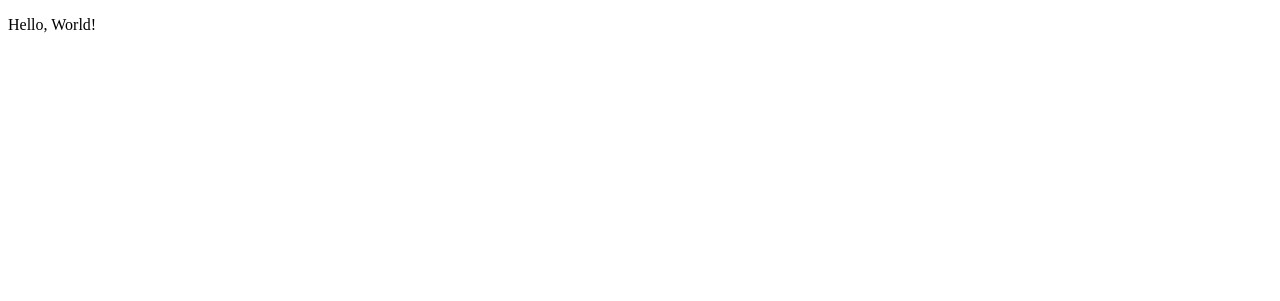
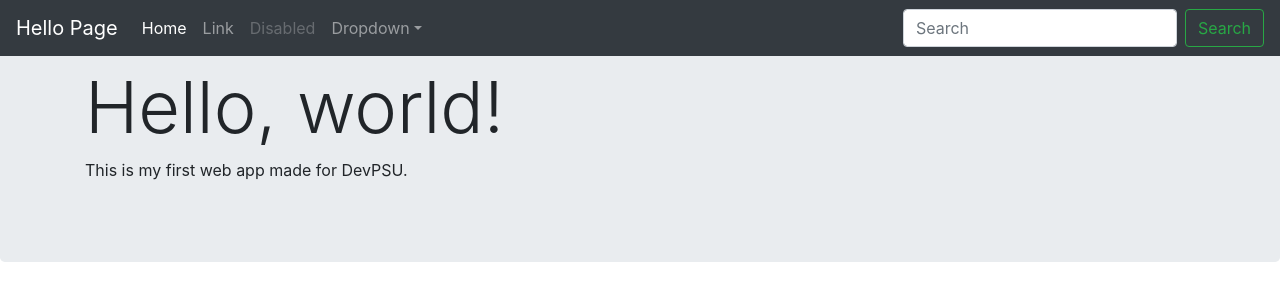
Before and after one commit to jerellaquino/devProject, a Flask app: page / in a window 1280 px wide. Before the commit the part shown is almost empty. Shown: the top 301 px of the page. Run offline with Flask 2, Linux system fonts and the light colour scheme.

Commit message:
touched up landing page with nicer design

```diff
--- a/templates/index.html
+++ b/templates/index.html
@@ -2,9 +2,66 @@
 
 <html>
     <head>
+        <meta charset="utf-8">
+            <meta name="viewport" content="width=device-width, initial-scale=1,
+        shrink-to-fit=no">
+            <!-- Bootstrap CSS --> <link rel="stylesheet"
+        href="https://cdn.jsdelivr.net/npm/bootstrap@4.5.3/dist/css/bootstrap.min.css"
+        integrity="sha384TX8t27EcRE3e/ihU7zmQxVncDAy5uIKz4rEkgIXeMed4M0jlfIDPvg6uq
+        KI2xXr2" crossorigin="anonymous">
+
         <title>Hello Page</title>
     </head>
     <body>
-        <p>Hello, World!</p>
+        <nav class="navbar navbar-expand-md navbar-dark fixed-top bg-dark">
+            <a class="navbar-brand" href="#">Hello Page</a>
+            <button class="navbar-toggler" type="button" data-toggle="collapse" data-target="#navbarsExampleDefault" aria-controls="navbarsExampleDefault" aria-expanded="false" aria-label="Toggle navigation">
+              <span class="navbar-toggler-icon"></span>
+            </button>
+
+            <div class="collapse navbar-collapse" id="navbarsExampleDefault">
+              <ul class="navbar-nav mr-auto">
+                <li class="nav-item active">
+                  <a class="nav-link" href="#">Home <span class="sr-only">(current)</span></a>
+                </li>
+                <li class="nav-item">
+                  <a class="nav-link" href="#">Link</a>
+                </li>
+                <li class="nav-item">
+                  <a class="nav-link disabled" href="#" tabindex="-1" aria-disabled="true">Disabled</a>
+                </li>
+                <li class="nav-item dropdown">
+                  <a class="nav-link dropdown-toggle" href="#" id="dropdown01" data-toggle="dropdown" aria-haspopup="true" aria-expanded="false">Dropdown</a>
+                  <div class="dropdown-menu" aria-labelledby="dropdown01">
+                    <a class="dropdown-item" href="#">Action</a>
+                    <a class="dropdown-item" href="#">Another action</a>
+                    <a class="dropdown-item" href="#">Something else here</a>
+                  </div>
+                </li>
+              </ul>
+              <form class="form-inline my-2 my-lg-0">
+                <input class="form-control mr-sm-2" type="text" placeholder="Search" aria-label="Search">
+                <button class="btn btn-outline-success my-2 my-sm-0" type="submit">Search</button>
+              </form>
+            </div>
+          </nav>
+
+          <main role="main">
+
+            <!-- Main jumbotron for a primary marketing message or call to action -->
+            <div class="jumbotron">
+              <div class="container">
+                <h1 class="display-3">Hello, world!</h1>
+                <p>This is my first web app made for DevPSU.</p>
+              </div>
+            </div>
+
+        <script src="https://code.jquery.com/jquery-3.5.1.slim.min.js" integrity="sha384-
+        DfXdz2htPH0lsSSs5nCTpuj/zy4C+OGpamoFVy38MVBnE+IbbVYUew+OrCXaRkfj"
+        crossorigin="anonymous"></script>
+        <script
+        src="https://cdn.jsdelivr.net/npm/bootstrap@4.5.3/dist/js/bootstrap.bundle.min.js"
+        integrity="sha384-ho+j7jyWK8fNQe+A12Hb8AhRq26LrZ/JpcUGGOn+Y7RsweNrtN/tE3MoK7ZeZDyx"
+        crossorigin="anonymous"></script>
     </body>
 </html>
```
